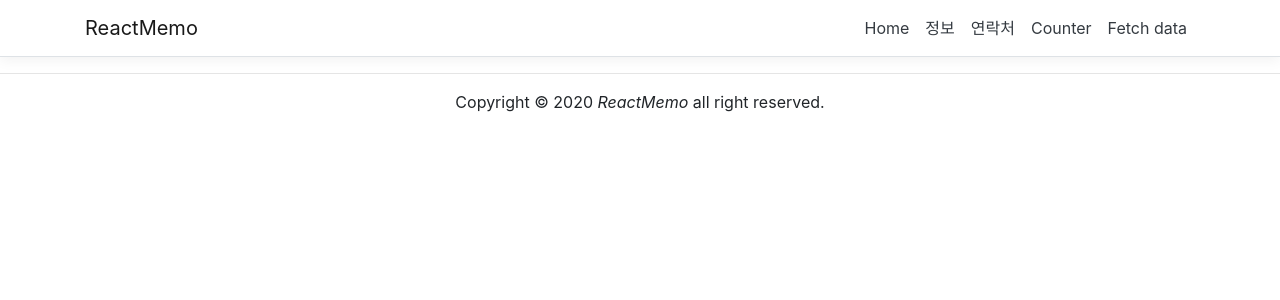
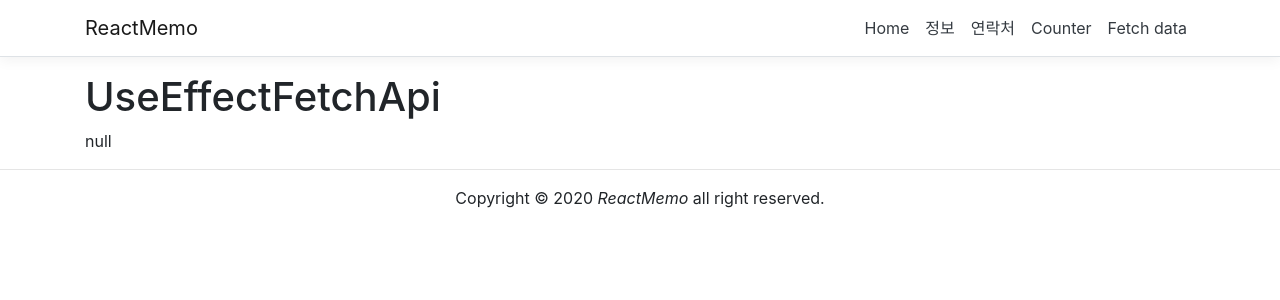
Before and after one commit to VisualAcademy/ReactMemo, a React (Create React App) app in the folder ReactMemo/ClientApp/: page /UseEffectFetchApi in a window 1280 px wide. Shown: the top 300 px of the page. Built offline with nearby package versions, Linux system fonts and the light colour scheme; no server answers.

Commit message:
useEffect를 사용하여 페이지 로드할 때 fetch 함수로 Web API 호출하기

```diff
--- a/ReactMemo/ClientApp/src/App.js
+++ b/ReactMemo/ClientApp/src/App.js
@@ -35,6 +35,7 @@ import TextBoxOnChangeEventHandler from './components/Samples/TextBoxOnChangeEve
 import ReactFragmentDemo from './components/Samples/ReactFragmentDemo';
 import FunctionStateDemo from './components/Samples/FunctionStateDemo';
 import UseEffectDemo from './components/Samples/UseEffectDemo';
+import UseEffectFetchApi from './components/Samples/UseEffectFetchApi';
 
 export default class App extends Component {
     static displayName = App.name;
@@ -49,7 +50,7 @@ export default class App extends Component {
                 <Route path='/contact' component={Contact} />
                 <Route path={['/Books', '/Books/Index']} component={BooksIndex} exact={true} />
                 <Route path={['/Books/Create', '/Books/Create:Id']} component={BooksCreate} />
-
+                <Route path="/UseEffectFetchApi" component={UseEffectFetchApi} />
                 <Route path='/FunctionStateDemo' component={FunctionStateDemo} />
                 <Route path="/UseEffectDemo" component={UseEffectDemo} />
 
--- /dev/null
+++ b/ReactMemo/ClientApp/src/components/Samples/UseEffectFetchApi.js
@@ -0,0 +1,22 @@
+import React, { useState, useEffect } from 'react';
+
+function UseEffectFetchApi() {
+
+    const [forecasts, setForecasts] = useState(null);
+
+    useEffect(() => {
+        fetch("/weatherforecast")
+            .then(response => response.json())
+            .then(setForecasts)
+            .catch(console.error);
+    }, []);
+
+    return (
+        <>
+            <h1>UseEffectFetchApi</h1>
+            { JSON.stringify(forecasts) }
+        </>
+    );
+}
+
+export default UseEffectFetchApi;
```
